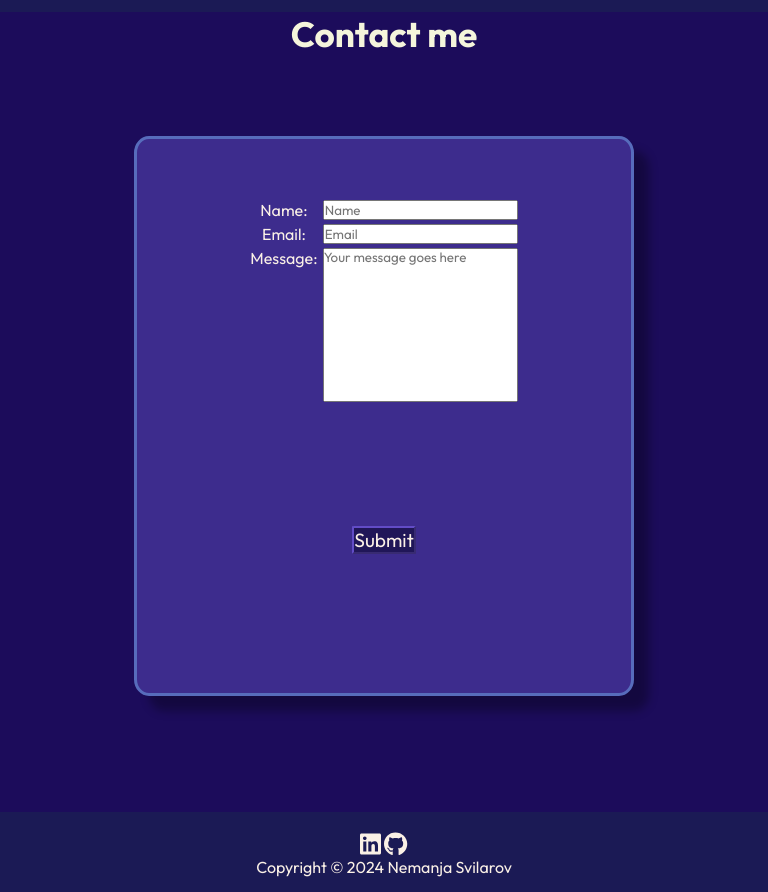
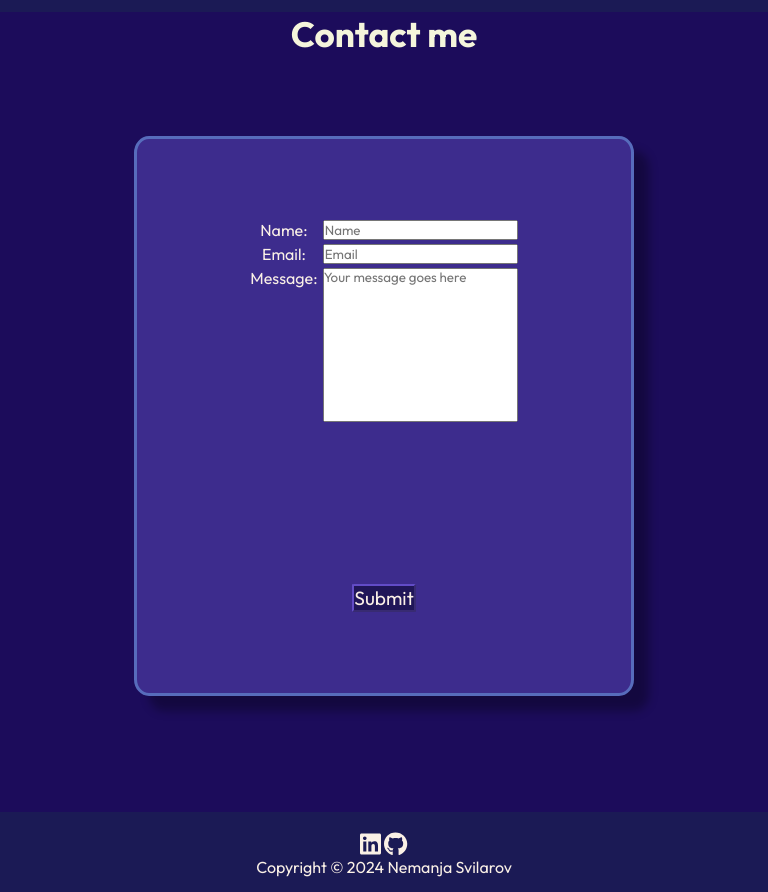
Before and after one commit to nemanjasvilarov/portfolio-project, a React (Vite) app: page / in a window 768 px wide. Shown: the part 4380-5272 px from the top of the page. Built offline with nearby package versions, Linux system fonts and the light colour scheme.

Commit message:
Fixed Contact css

```diff
--- a/src/components/Contact.css
+++ b/src/components/Contact.css
@@ -111,7 +111,6 @@
   }
   .portfolio-contact-form {
     width: 65%;
-    padding-bottom: 10%;
   }
   .form-btn {
     font-size: 1.2rem;
@@ -157,9 +156,6 @@
   .form-btn {
     font-size: 1rem;
   }
-  .form-btn {
-    font-size: 1rem;
-  }
   .portfolio-contact-form-label {
     font-size: 1rem;
   }
```
